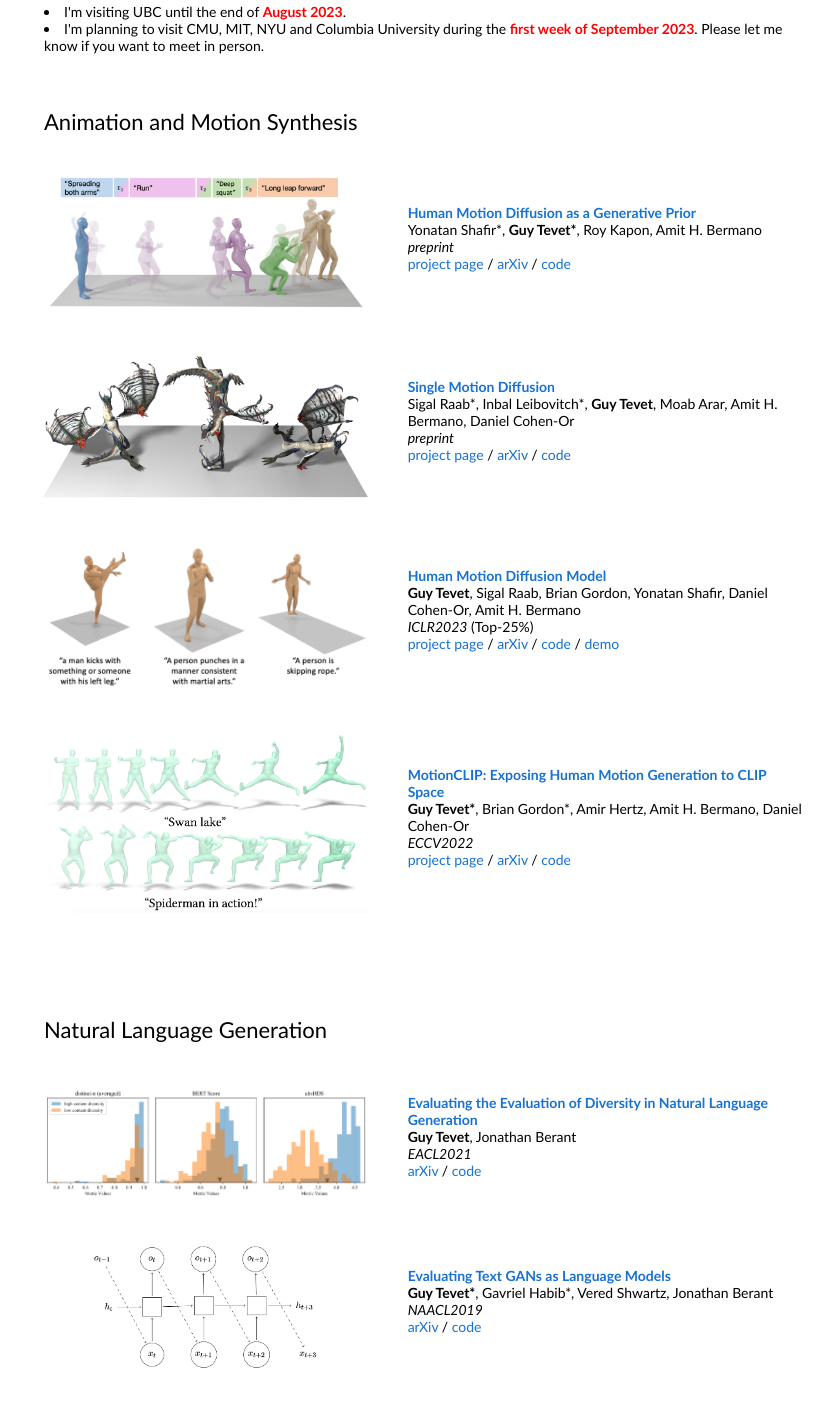
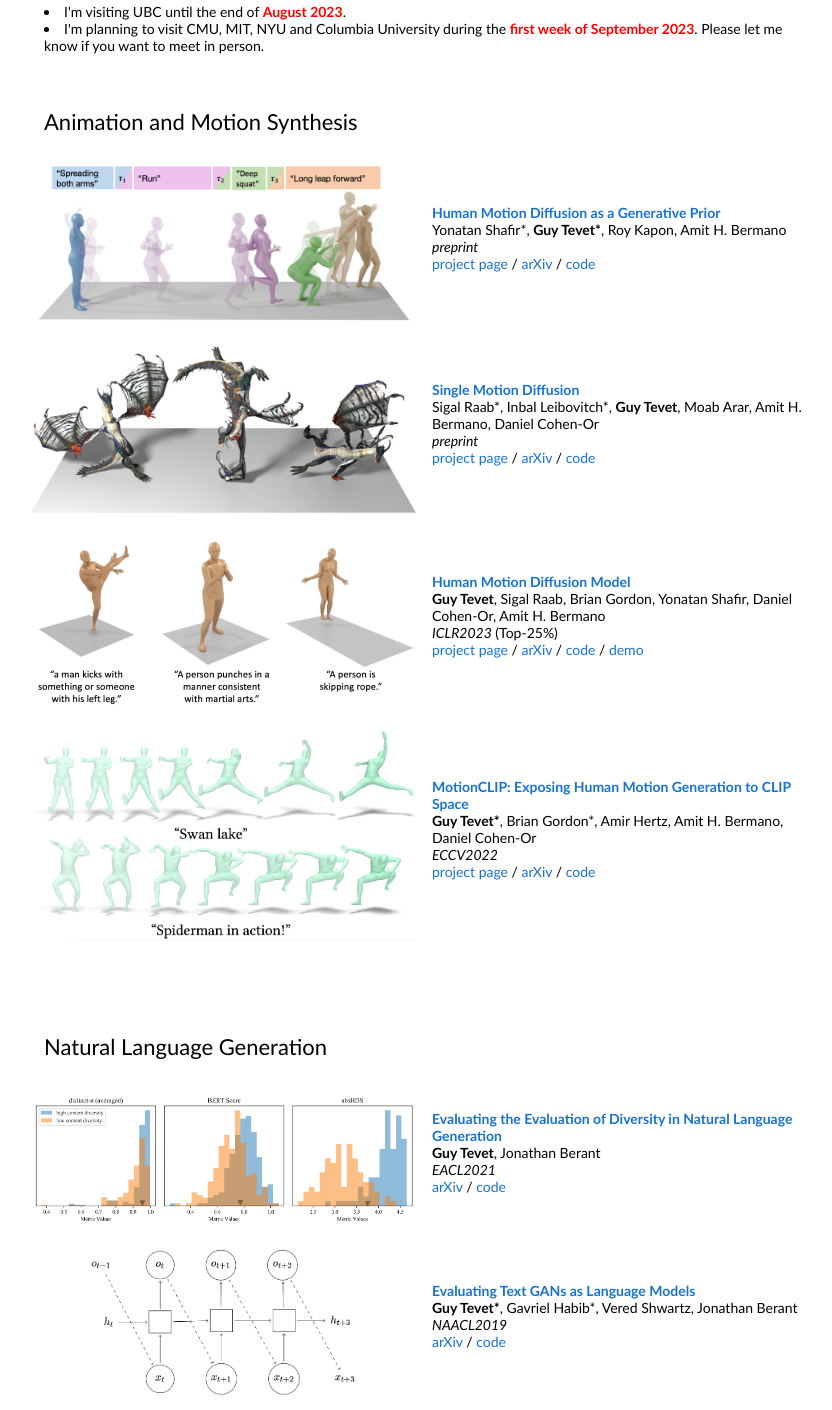
Before and after one commit to GuyTevet/guytevet.github.io, a plain HTML site: page index.html in a window 1280 px wide. Shown: the part 451-1861 px from the top of the page, without its empty margins (216-1048 px from the left). Drawn offline with Linux system fonts and the light colour scheme; files whose address does not match are found by name.

Commit message:
alignment issues

```diff
--- a/index.html
+++ b/index.html
@@ -91,12 +91,12 @@
 
 
           <tr>
-            <td style="padding:20px;width:25%;vertical-align:middle">
+            <td style="padding:1%;width:30%;vertical-align:middle">
               <div class="one">
                 <img src='img/prior_mdm.png' width="100%">
               </div>
             </td>
-            <td style="padding:20px;width:30%;vertical-align:middle">
+            <td style="padding:1%;width:30%;vertical-align:middle">
               <a href="https://priormdm.github.io/priorMDM-page/" target="_blank">
                 <span class="papertitle">Human Motion Diffusion as a Generative Prior</span>
               </a>
@@ -116,12 +116,12 @@
 
 
           <tr>
-            <td style="padding:20px;width:25%;vertical-align:middle">
+            <td style="padding:1%;width:30%;vertical-align:middle">
               <div class="one">
                 <img src='img/sin_mdm.png' width="100%">
               </div>
             </td>
-            <td style="padding:20px;width:30%;vertical-align:middle">
+            <td style="padding:1%;width:30%;vertical-align:middle">
               <a href="https://sinmdm.github.io/SinMDM-page/" target="_blank">
                 <span class="papertitle">Single Motion Diffusion</span>
               </a>
@@ -142,12 +142,12 @@
 
 
           <tr>
-            <td style="padding:20px;width:25%;vertical-align:middle">
+            <td style="padding:1%;width:30%;vertical-align:middle">
               <div class="one">
                 <img src='img/mdm.png' width="100%">
               </div>
             </td>
-            <td style="padding:20px;width:30%;vertical-align:middle">
+            <td style="padding:1%;width:30%;vertical-align:middle">
               <a href="https://guytevet.github.io/mdm-page/"  target="_blank">
                 <span class="papertitle">Human Motion Diffusion Model</span>
               </a>
@@ -169,12 +169,12 @@
 
 
           <tr>
-            <td style="padding:20px;width:25%;vertical-align:middle">
+            <td style="padding:1%;width:30%;vertical-align:middle">
               <div class="one">
                 <img src='img/motion_clip.png' width="100%">
               </div>
             </td>
-            <td style="padding:20px;width:30%;vertical-align:middle">
+            <td style="padding:1%;width:30%;vertical-align:middle">
               <a href="https://guytevet.github.io/motionclip-page/" target="_blank">
                 <span class="papertitle">MotionCLIP: Exposing Human Motion Generation to CLIP Space</span>
               </a>
@@ -222,12 +222,12 @@
 
 
           <tr>
-            <td style="padding:20px;width:25%;vertical-align:middle">
+            <td style="padding:1%;width:30%;vertical-align:middle">
               <div class="one">
                 <img src='img/eval_eval.png' width="100%">
               </div>
             </td>
-            <td style="padding:20px;width:30%;vertical-align:middle">
+            <td style="padding:1%;width:30%;vertical-align:middle">
               <a href="https://arxiv.org/abs/2004.02990" target="_blank">
                 <span class="papertitle">Evaluating the Evaluation of Diversity in Natural Language Generation</span>
               </a>
@@ -246,12 +246,12 @@
 
 
           <tr>
-            <td style="padding:20px;width:25%;vertical-align:middle">
+            <td style="padding:1%;width:30%;vertical-align:middle">
               <div class="one">
                 <img src='img/gan_eval.png' width="100%">
               </div>
             </td>
-            <td style="padding:20px;width:30%;vertical-align:middle">
+            <td style="padding:1%;width:30%;vertical-align:middle">
               <a href="https://arxiv.org/abs/1810.12686" target="_blank">
                 <span class="papertitle">Evaluating Text GANs as Language Models</span>
               </a>
@@ -286,12 +286,12 @@
 
 
           <tr>
-            <td style="padding:20px;width:25%;vertical-align:middle">
+            <td style="padding:1%;width:30%;vertical-align:middle">
               <div class="one">
                 <img src='img/sheet_metal.png' width="100%">
               </div>
             </td>
-            <td style="padding:20px;width:30%;vertical-align:middle">
+            <td style="padding:1%;width:30%;vertical-align:middle">
               <a href="https://homes.cs.washington.edu/~adriana/website/sheetMetal.pdf" target="_blank">
                 <span class="papertitle">Generative Design of Sheet Metal Structures</span>
               </a>
```
